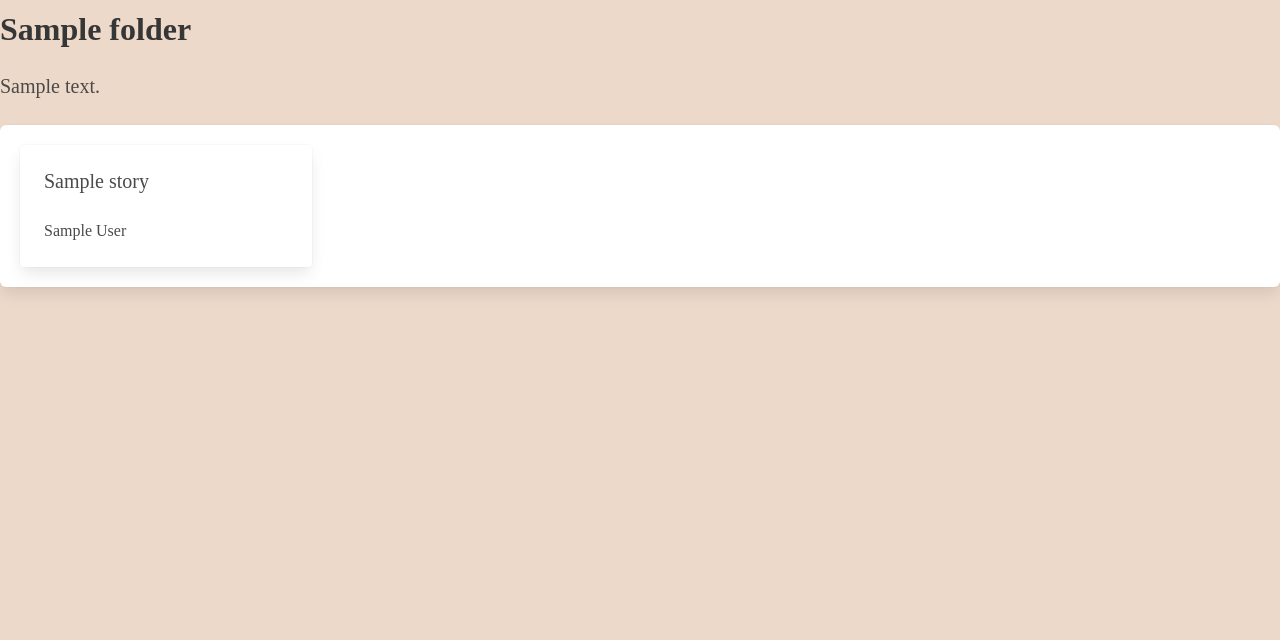
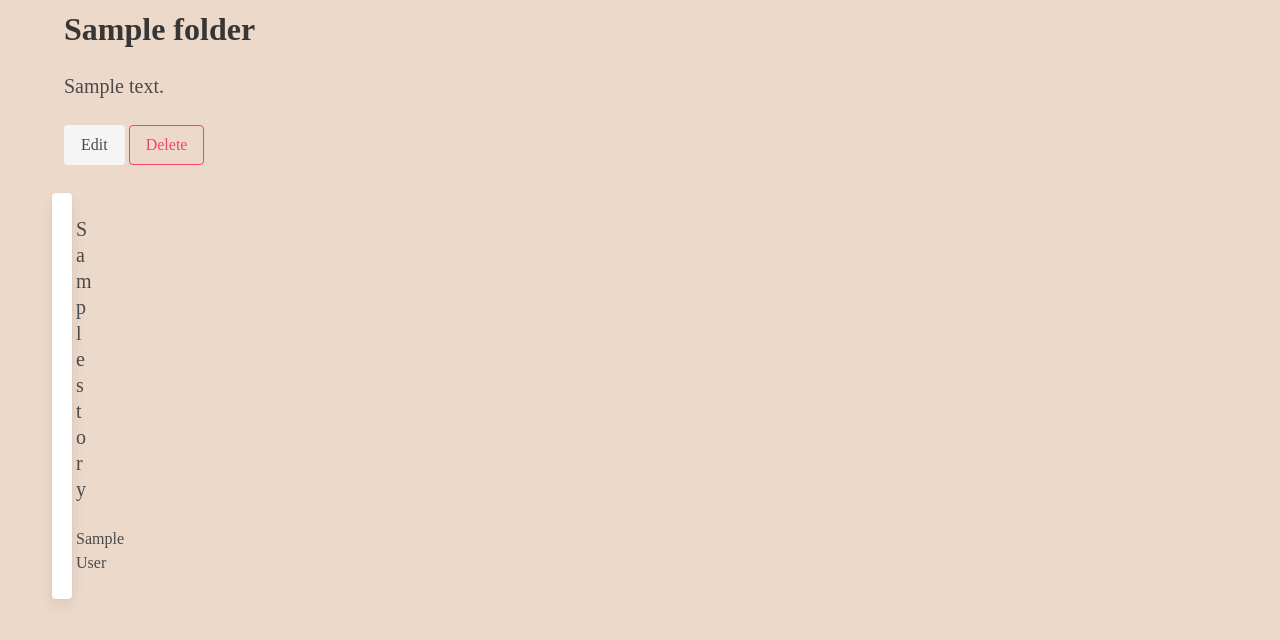
Before and after one commit to yashprakash13/honeysuckle-web, a Django app: page /profiles/folder/1/ in a window 1280 px wide. Shown: the part 41-681 px from the top of the page. Run offline with Django 3.2, Linux system fonts and the light colour scheme; a user stored in the database is signed in; tables that the repository leaves empty hold one stand-in row (values such as "Sample post"); some libraries are stand-ins or nearby versions; some web fonts are replaced.

Commit message:
folder and story detail done.

```diff
--- a/hbeg/profiles/templates/profiles/folder_detail.html
+++ b/hbeg/profiles/templates/profiles/folder_detail.html
@@ -4,19 +4,28 @@
 {% load widget_tweaks %}
 
 
-<div class="content">
+<div class="container">
+    <div class="columns is-multiline">
+        <div class="column is-12">
             <div class="title">{{folder.folder_name}}</div>
         </div>
-<div class="content">
+        <div class="column is-12">
             <p class="is-size-5">{{folder.folder_desc}}</p>
         </div>
-<div class="box">
+        <div class="column is-12">
+            {% comment %} edit folder details and delete stories within it {% endcomment %}
+            <a href="#" class="button is-light">Edit</a>
+            {% comment %} delete a folder and all its stories within {% endcomment %}
+            <a href="#" class="button is-danger is-outlined">Delete</a>
+        </div>
         {% comment %}display stories one by one (max 4)  {% endcomment %}
-<div class="content">
+        <div class="content mt-4">
             <div class="columns is-multiline">
                 {% for story in folder.story.all %}
                     {% include 'profiles/single_fic_card_layout.html' %}
                 {% endfor %}
+            </div>
+        </div>
     </div>
 </div>
 
--- a/hbeg/profiles/templates/profiles/single_fic_card_layout.html
+++ b/hbeg/profiles/templates/profiles/single_fic_card_layout.html
@@ -2,7 +2,7 @@
     <div class="card">
         <div class="card-content">
             <div class="content">
-                <a class="subtitle" href="#">
+                <a class="subtitle" href="{% url 'story_detail' story.id %}">
                     {{story.story_name}}
                 </a>
             </div>
--- a/hbeg/profiles/urls.py
+++ b/hbeg/profiles/urls.py
@@ -4,4 +4,5 @@ from . import views
 urlpatterns = [
     path('me/', views.ProfileView.as_view(), name="profile"),
     path('folder/<int:folder_id>/', views.FolderDetailView.as_view(), name='folder_detail'),
+    path('story/<int:story_id>/', views.StoryDetailView.as_view(), name='story_detail'),
 ]
--- a/hbeg/profiles/views.py
+++ b/hbeg/profiles/views.py
@@ -2,6 +2,7 @@ from django.shortcuts import render
 from django.contrib.auth.mixins import LoginRequiredMixin
 from django.views import View
 from .models import *
+
 
 class ProfileView(LoginRequiredMixin, View):
     """View to display profile page
@@ -18,7 +19,7 @@ class ProfileView(LoginRequiredMixin, View):
 
 
 class FolderDetailView(LoginRequiredMixin, View):
-    """View to show detail view of a folder
+    """View to show detail view of a folder including stories within it
     """
     def get(self, request, folder_id):
         folder = Folder.objects.get(pk=folder_id)
@@ -27,3 +28,15 @@ class FolderDetailView(LoginRequiredMixin, View):
         }
 
         return render(request, 'profiles/folder_detail.html', context)
+
+
+class StoryDetailView(LoginRequiredMixin, View):
+    """View Story detail and go to story/delete from folder options
+    """
+    def get(self, request, story_id):
+        story = Story.objects.get(pk=story_id)
+        context = {
+            'story' : story
+        }
+
+        return render(request, 'profiles/story_detail.html', context)
```
Also changed, not shown: hbeg/profiles/templates/profiles/story_detail.html (+20 -0 lines). Lines whose indentation alone changed are shown as unchanged.
